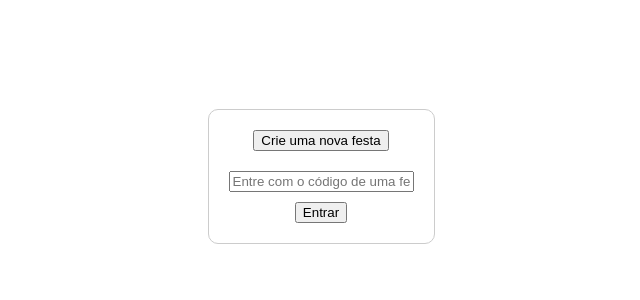
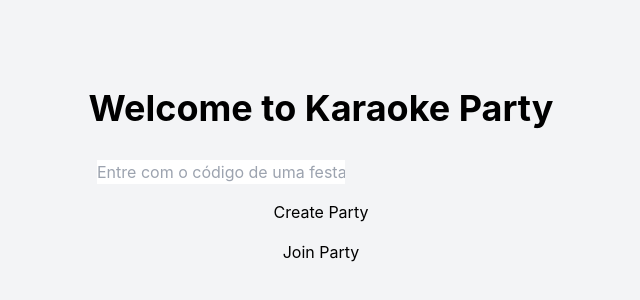
Before and after one commit to vsla/frontend-karaoke-app, a React (Create React App) app: page / in a window 1280 px wide. Shown: the part 224-524 px from the top of the page, without its empty margins (319-959 px from the left). Built offline with nearby package versions, Linux system fonts and the light colour scheme; no server answers.

Commit message:
Adding tailwind

```diff
--- a/package.json
+++ b/package.json
@@ -37,5 +37,8 @@
       "last 1 firefox version",
       "last 1 safari version"
     ]
+  },
+  "devDependencies": {
+    "tailwindcss": "^3.4.3"
   }
 }
--- a/src/App.jsx
+++ b/src/App.jsx
@@ -1,15 +1,8 @@
 import React from "react";
-import { createRoot } from "react-dom/client";
-import {
-  createBrowserRouter,
-  RouterProvider,
-  Route,
-  Link,
-} from "react-router-dom";
+import { createBrowserRouter, RouterProvider } from "react-router-dom";
 import Home from "pages/Home";
 import Party from "pages/Party";
 import Admin from "pages/Admin";
-import { VideoQueueProvider } from "contexts/VideoQueueContext";
 // import { TouchBackend } from "react-dnd-touch-backend";
 // import { DndProvider } from "react-dnd";
 // import { HTML5Backend } from 'react-dnd-html5-backend'
@@ -33,23 +26,19 @@ const App = () => {
   const router = createBrowserRouter([
     {
       path: "/",
-      element: <Home/>,
+      element: <Home />,
     },
     {
       path: "/party/:code",
-      element: <Party/>,
+      element: <Party />,
     },
     {
       path: "/admin",
-      element: <Admin/>,
+      element: <Admin />,
     },
   ]);
 
-  return (
-    <VideoQueueProvider>
-      <RouterProvider router={router} />
-    </VideoQueueProvider>
-  );
+  return <RouterProvider router={router} />;
 };
 
 export default App;
--- a/src/contexts/VideoQueueContext.jsx
+++ /dev/null
@@ -1,37 +0,0 @@
-import React, { createContext, useContext, useState } from "react";
-
-// Criação do contexto
-const VideoQueueContext = createContext(null);
-
-// Provedor do contexto
-export const VideoQueueProvider = ({ children }) => {
-  const [queue, setQueue] = useState([]);
-
-  const addVideoToQueue = (video, user) => {
-    console.log(video, user);
-
-    setQueue([...queue, { ...video, user }]);
-  };
-
-  const removeVideoFromQueue = (index) => {
-    setQueue(queue.filter((_, i) => i !== index));
-  };
-
-  const moveVideo = (from, to) => {
-    const updatedQueue = [...queue];
-    const [movedVideo] = updatedQueue.splice(from, 1);
-    updatedQueue.splice(to, 0, movedVideo);
-    setQueue(updatedQueue);
-  };
-
-  return (
-    <VideoQueueContext.Provider
-      value={{ queue, addVideoToQueue, removeVideoFromQueue, moveVideo }}
-    >
-      {children}
-    </VideoQueueContext.Provider>
-  );
-};
-
-// Hook para usar o contexto
-export const useVideoQueue = () => useContext(VideoQueueContext);
--- a/src/index.css
+++ b/src/index.css
@@ -1,3 +1,7 @@
+@tailwind base;
+@tailwind components;
+@tailwind utilities;
+
 body {
   margin: 0;
   font-family: -apple-system, BlinkMacSystemFont, 'Segoe UI', 'Roboto', 'Oxygen',
--- a/src/index.js
+++ b/src/index.js
@@ -3,6 +3,7 @@ import ReactDOM from 'react-dom/client';
 import './index.css';
 import App from './App';
 import reportWebVitals from './reportWebVitals';
+import "./index.css";
 
 const root = ReactDOM.createRoot(document.getElementById('root'));
 root.render(
--- a/src/pages/Home.jsx
+++ b/src/pages/Home.jsx
@@ -1,7 +1,6 @@
 import api from "api/api";
 import React, { useState } from "react";
 import { useNavigate } from "react-router-dom";
-
 
 const Home = () => {
   const [code, setCode] = useState("");
@@ -20,35 +19,21 @@ const Home = () => {
   };
 
   return (
-    <div
-      style={{
-        display: "flex",
-        justifyContent: "center",
-        alignItems: "center",
-        height: "100vh",
-      }}
-    >
-      <div
-        style={{
-          display: "flex",
-          flexDirection: "column",
-          alignItems: "center",
-          borderRadius: "10px",
-          padding: "20px",
-          border: "1px solid #ccc",
-        }}
-      >
-        <button onClick={handleCreateParty} style={{ marginBottom: "20px" }}>
-          Crie uma nova festa
-        </button>
+    <div className="flex flex-col items-center justify-center min-h-screen bg-gray-100 p-4">
+      <h1 className="text-4xl font-bold mb-8">Welcome to Karaoke Party</h1>
+      <div className="w-full max-w-md">
         <input
+          className="mb-4"
+          placeholder="Entre com o código de uma festa"
           type="text"
-          placeholder="Entre com o código de uma festa"
           value={code}
           onChange={(e) => setCode(e.target.value)}
         />
-        <button onClick={handleJoinParty} style={{ marginTop: "10px" }}>
-          Entrar
+        <button onClick={handleCreateParty} className="w-full mb-4">
+          Create Party
+        </button>
+        <button onClick={handleJoinParty} className="w-full">
+          Join Party
         </button>
       </div>
     </div>
--- /dev/null
+++ b/tailwind.config.js
@@ -0,0 +1,8 @@
+/** @type {import('tailwindcss').Config} */
+module.exports = {
+  content: ["./src/**/*.{js,jsx,ts,tsx}"],
+  theme: {
+    extend: {},
+  },
+  plugins: [],
+};
```
Also changed, not shown: 1 other file (tests, documents, lock files or other folders).
